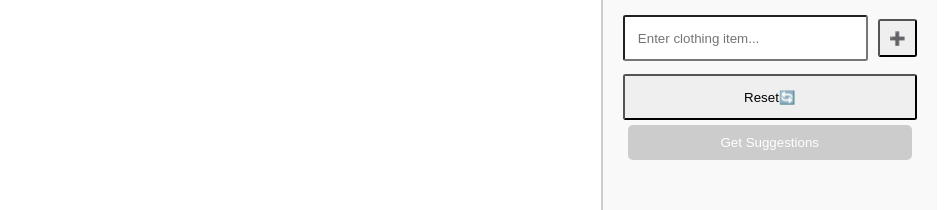
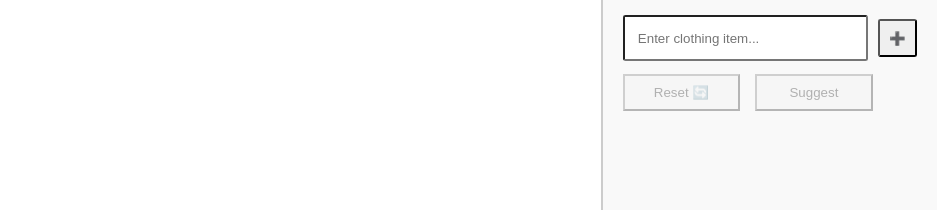
Before and after one commit to Andyzzhao33/dressRight, a React (Create React App) app in the folder client/: page / in a window 1280 px wide. Shown: the part 355-565 px from the top of the page, without its empty margins (323-1274 px from the left). Built offline with nearby package versions, Linux system fonts and the light colour scheme; no server answers.

Commit message:
changed button css

```diff
--- a/client/src/App.js
+++ b/client/src/App.js
@@ -260,7 +260,7 @@ function ImageUploader() {
             {clothingItems.map((item, index) => (
               <li key={index} style={clothingItemStyle}>
                 {item}
-                  <button onClick={() => handleDeleteItem(index)} style={{ marginLeft: "10px" }}>
+                  <button onClick={() => handleDeleteItem(index)} style={{ marginLeft: "10px", cursor:"pointer" }}>
                     ❌
                   </button>
               </li>
@@ -280,14 +280,16 @@ function ImageUploader() {
             </button>
           </div>
 
-          <button onClick={handleResetItems} style={{ padding: "1em", width: "100%", borderRadius: "0.2em", marginTop: "1em" }}>
-          Reset🔄
-          </button>
+          <div style={{ display: "flex", alignItems: "center", gap: "2%", marginTop: "3%" }}>
+            <button onClick={handleResetItems} style={{ padding: "3%", width: "40%", borderRadius: "0.2%", marginTop: "1.5%", cursor: (clothingItems && clothingItems.length !== 0)  ? "pointer" : "not-allowed", }} disabled = {!clothingItems || clothingItems.length === 0}>
+            Reset 🔄
+            </button>
 
-          {/* Suggestions Button */}
-          <button onClick={handleSuggestions} style={buttonStyle(suggestActive)} disabled={!suggestActive}>
-            Get Suggestions
-          </button>
+            {/* Suggestions Button */}
+            <button onClick={handleSuggestions} style={{ padding: "3%", width: "40%", borderRadius: "0.2%", marginTop: "1.5%", marginLeft: "3%", cursor: suggestActive ? "pointer" : "not-allowed",}} disabled={!suggestActive}>
+              Suggest
+            </button>
+          </div>
 
           {/* Last Extracted Clothing Item Section */}
           {suggestions && (
```
